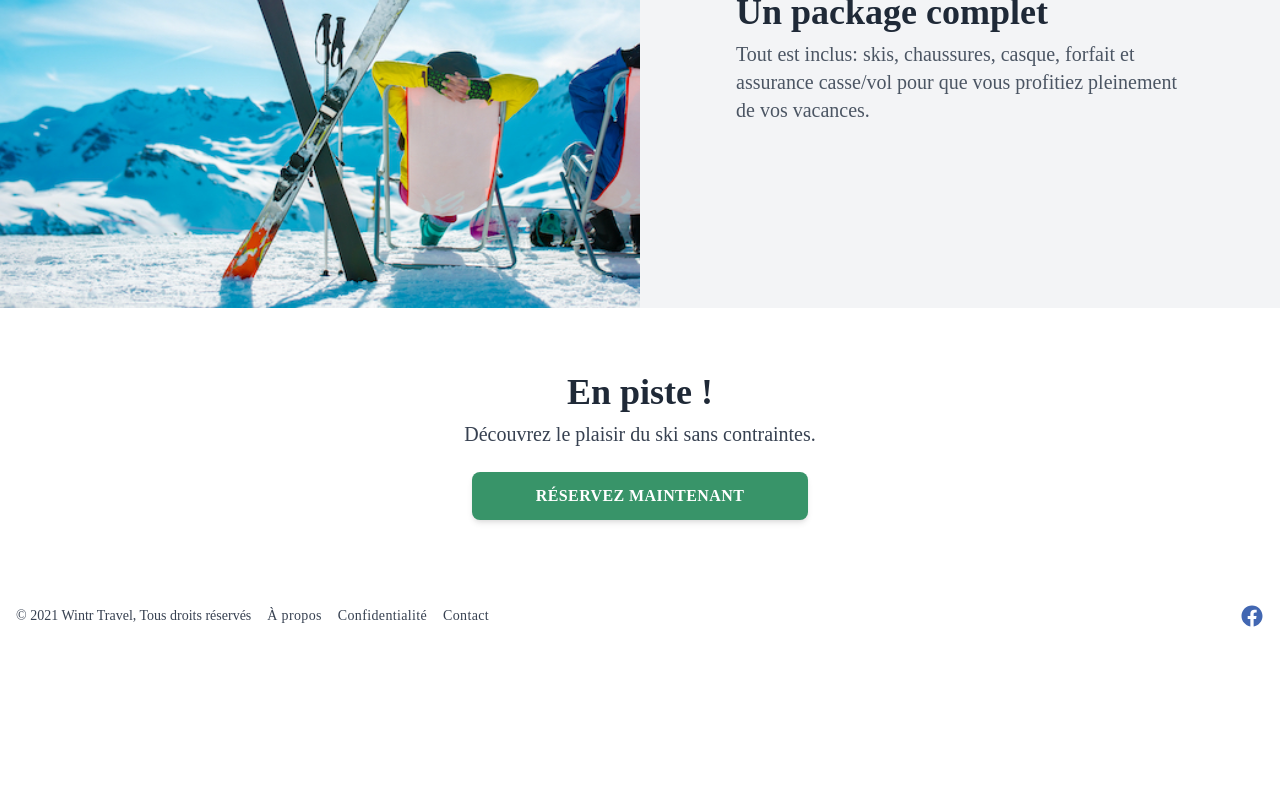
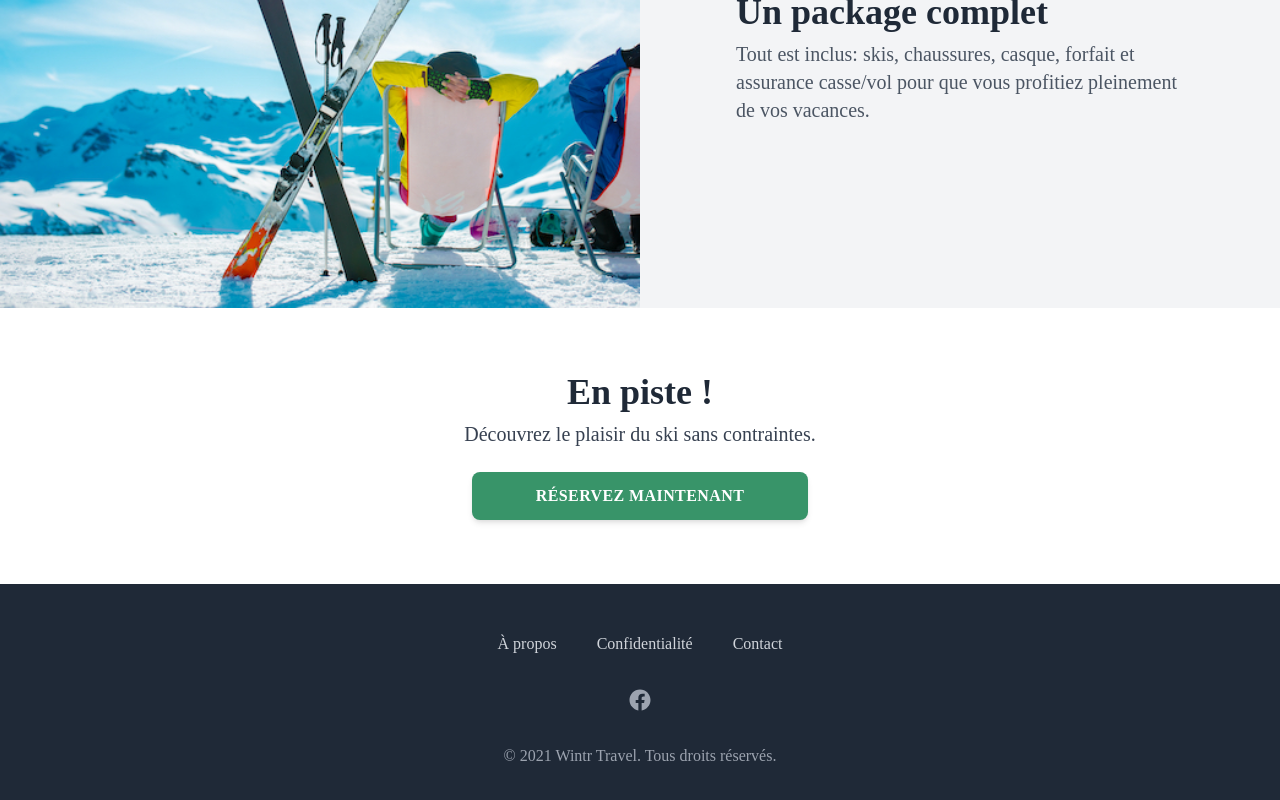
Before and after one commit to MLerasle/wintr-travel, a Next.js app: page / in a window 1280 px wide. Shown: the part 2224-3024 px from the top of the page. Before the commit the page ends 2872 px from the top, so only its background shows below. Built offline with nearby package versions, Linux system fonts and the light colour scheme; no server answers; a web font is replaced by a local one.

Commit message:
Nice footer

```diff
--- a/components/Layout/Footer/FooterLink.js
+++ b/components/Layout/Footer/FooterLink.js
@@ -1,13 +1,11 @@
 import Link from 'next/link';
 
-const FooterLink = (props) => {
-  return (
-    <li className="mr-3 md:mr-4 tracking-wide">
-      <Link href={props.href} prefetch={false}>
-        <a className="hover:underline">{props.children}</a>
-      </Link>
-    </li>
-  );
-};
+const FooterLink = ({ title, href }) => (
+  <div className="px-5 py-2">
+    <Link href={href} prefetch={false}>
+      <a className="text-base text-gray-300 hover:text-white">{title}</a>
+    </Link>
+  </div>
+);
 
 export default FooterLink;
--- a/components/Layout/Footer/FooterLinks.js
+++ b/components/Layout/Footer/FooterLinks.js
@@ -1,17 +1,21 @@
 import FooterLink from './FooterLink';
 
+const links = [
+  { title: 'À propos', href: '/about' },
+  // { title: 'CGV', href: '/terms' },
+  { title: 'Confidentialité', href: '/privacy' },
+  { title: 'Contact', href: '/contact' },
+];
+
 const FooterLinks = () => (
-  <section className="md:flex md:flex-row md:items-center text-sm">
-    <p className="mb-1 md:mb-0 md:mr-4">
-      © {new Date().getFullYear()} Wintr Travel, Tous droits réservés{' '}
-    </p>
-    <ul className="flex items-center mb-4 md:mb-0">
-      <FooterLink href="/about">À propos</FooterLink>
-      {/* <FooterLink href="terms">CGV</FooterLink> */}
-      <FooterLink href="/privacy">Confidentialité</FooterLink>
-      <FooterLink href="/contact">Contact</FooterLink>
-    </ul>
-  </section>
+  <nav
+    className="-mx-5 -my-2 flex flex-wrap justify-center"
+    aria-label="Footer"
+  >
+    {links.map((link) => (
+      <FooterLink key={link.title} title={link.title} href={link.href} />
+    ))}
+  </nav>
 );
 
 export default FooterLinks;
--- a/components/Layout/Footer/SocialLink.js
+++ b/components/Layout/Footer/SocialLink.js
@@ -1,16 +1,16 @@
 import React from 'react';
 import { IconContext } from 'react-icons';
 
-const SocialLink = (props) => (
+const SocialLink = ({ name, icon, href }) => (
   <a
-    className="pl-4"
-    href={props.href}
-    aria-label={props.ariaLabel}
+    href={href}
     target="_blank"
+    className="text-gray-400 hover:text-gray-300"
     rel="noreferrer"
   >
-    <IconContext.Provider value={{ color: props.color, size: '1.5rem' }}>
-      {React.createElement(props.icon)}
+    <span className="sr-only">{name}</span>
+    <IconContext.Provider value={{ size: '1.5rem' }}>
+      {React.createElement(icon)}
     </IconContext.Provider>
   </a>
 );
--- a/components/Layout/Footer/SocialLinks.js
+++ b/components/Layout/Footer/SocialLinks.js
@@ -1,15 +1,25 @@
 import { IoLogoFacebook } from 'react-icons/io5';
 import SocialLink from './SocialLink';
 
+const links = [
+  {
+    icon: IoLogoFacebook,
+    name: 'Facebook',
+    href: 'https://www.facebook.com/Wintr-Travel-104716271447577/',
+  },
+];
+
 const SocialLinks = () => (
-  <section className="flex items-center -ml-4">
-    <SocialLink
-      href="https://www.facebook.com/Wintr-Travel-104716271447577/"
-      icon={IoLogoFacebook}
-      color="#4267B2"
-      ariaLabel="Facebook"
-    />
-  </section>
+  <div className="mt-8 flex justify-center space-x-6">
+    {links.map((link) => (
+      <SocialLink
+        key={link.name}
+        name={link.name}
+        icon={link.icon}
+        href={link.href}
+      />
+    ))}
+  </div>
 );
 
 export default SocialLinks;
--- a/components/Layout/Footer/index.js
+++ b/components/Layout/Footer/index.js
@@ -1,16 +1,15 @@
 import FooterLinks from './FooterLinks';
 import SocialLinks from './SocialLinks';
 
-const Footer = (props) => {
+const Footer = () => {
   return (
-    <footer className="flex md:justify-center md:items-center px-4">
-      <div
-        className={`flex flex-col md:flex-row md:justify-between md:items-center text-gray-700 py-6 md:py-0 w-full h-32 md:h-16 ${
-          props.maxWidth ? props.maxWidth : 'max-w-screen-xl'
-        }`}
-      >
+    <footer className="bg-gray-800">
+      <div className="max-w-7xl mx-auto py-12 px-4 overflow-hidden sm:px-6 lg:px-8">
         <FooterLinks />
         <SocialLinks />
+        <p className="mt-8 text-center text-base text-gray-400">
+          &copy; {new Date().getFullYear()} Wintr Travel. Tous droits réservés.
+        </p>
       </div>
     </footer>
   );
--- a/components/Layout/Layout.js
+++ b/components/Layout/Layout.js
@@ -6,7 +6,7 @@ const Layout = (props) => (
   <>
     {!props.withoutNavbar && <Navbar classes="bg-white" />}
     <main>{props.children}</main>
-    {!props.withoutFooter && <Footer maxWidth={props.footerMaxWidth} />}
+    <Footer />
     {/* Ensures that localStorage is available to render the cookie banner */}
     {typeof window !== 'undefined' && <CookieBanner />}
   </>
```
